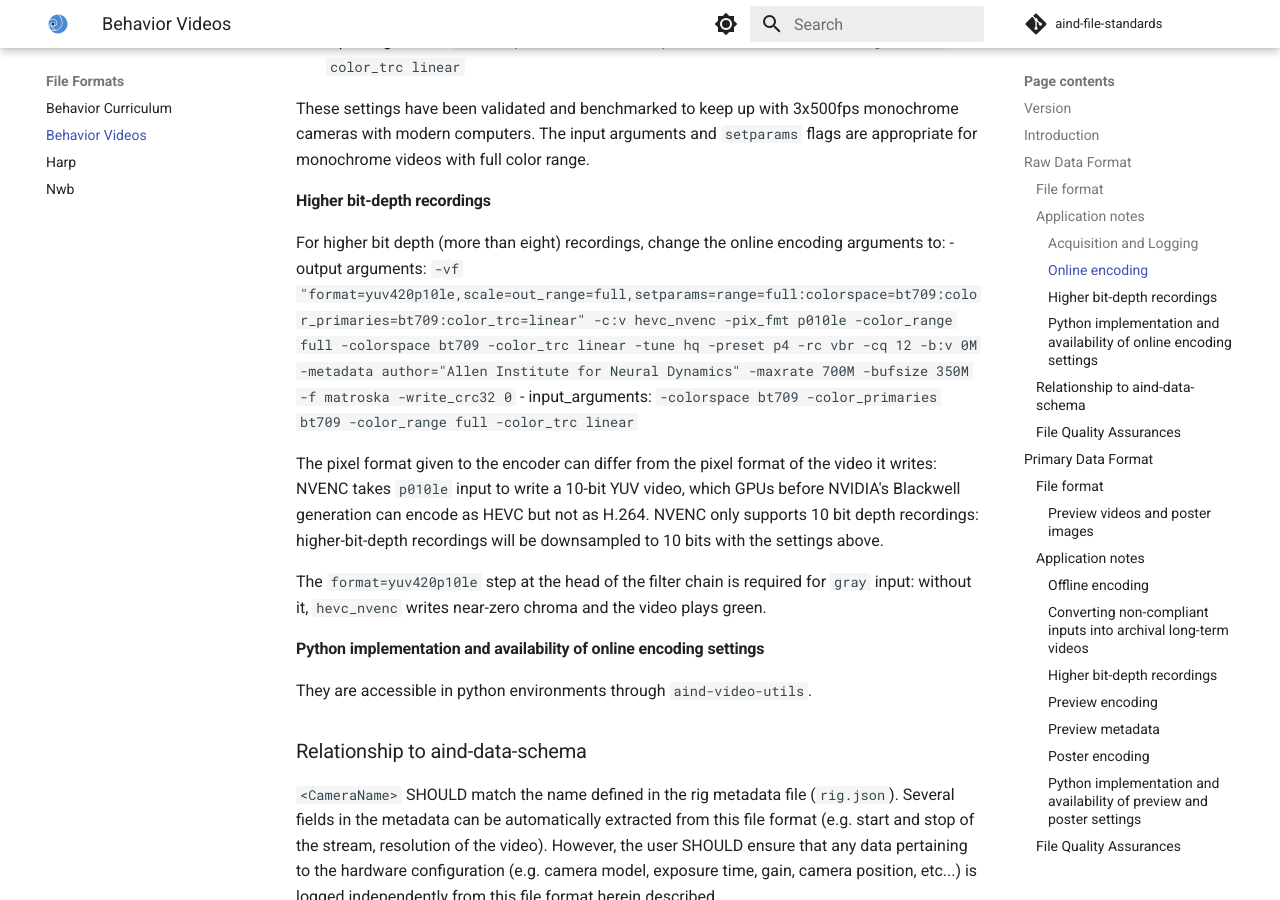
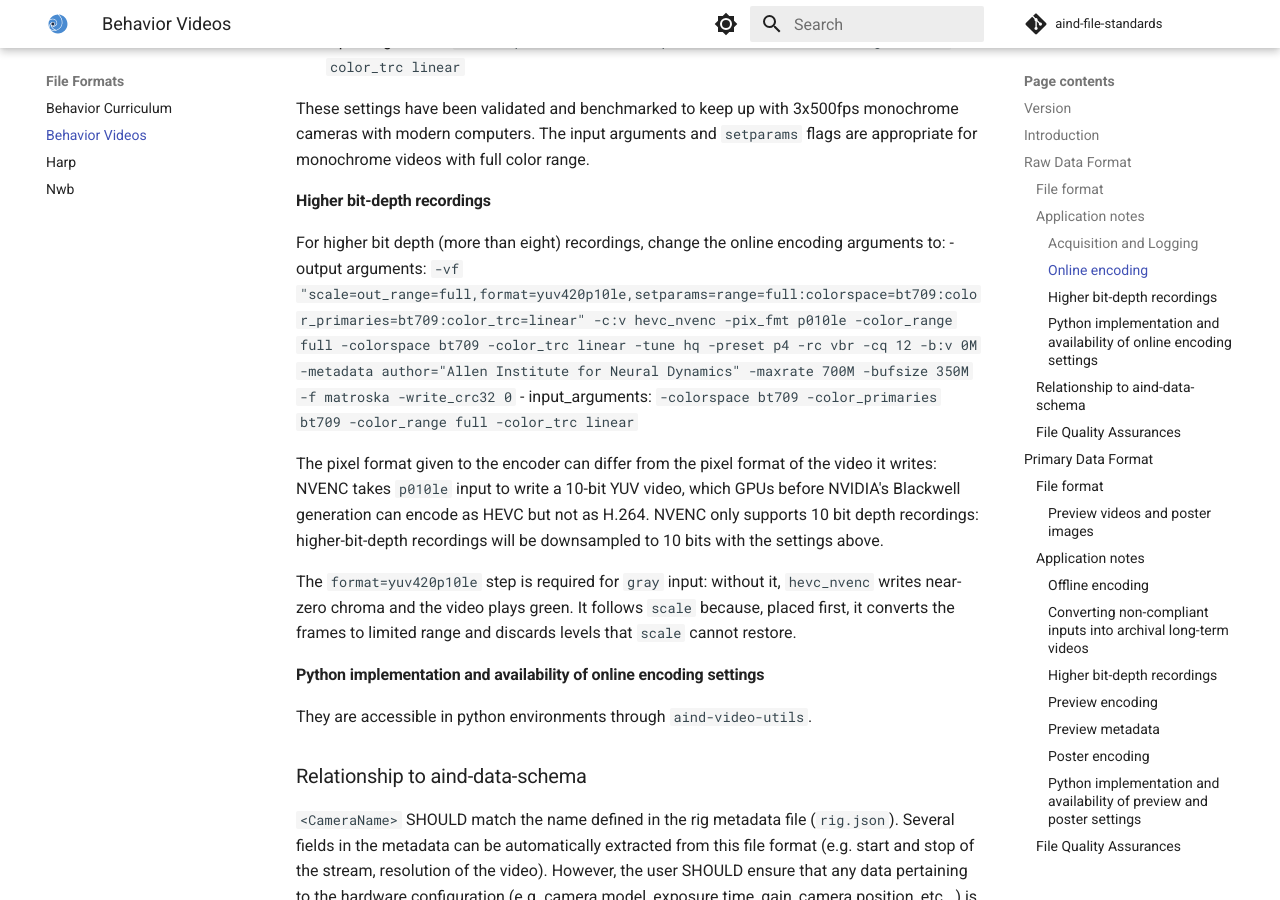
Before and after one commit to AllenNeuralDynamics/aind-file-standards, an MkDocs documentation site: the page built from docs/file_formats/behavior_videos.md, in a window 1280 px wide and 900 px high, scrolled down 3111 px. Built offline with MkDocs 1.6.1 and Material for MkDocs 9.7.7, drawn with Linux system fonts in a browser that asks for light colours; comment, search, counter and statistics services are not loaded.

Commit message:
fix: convert 10-bit online video to full range in one step
The 10-bit online chain ran format=yuv420p10le before scale, so ffmpeg's
automatic conversion wrote limited-range 10-bit and scale then stretched it
back to full range. That keeps 877 of the 1024 luma levels a 16-bit source
can fill, and leaves neutral chroma at 511. Placing the format step after
scale converts once, at full range, like the 8-bit chain, and still avoids
the near-zero chroma hevc_nvenc writes from gray input.

```diff
--- a/docs/file_formats/behavior_videos.md
+++ b/docs/file_formats/behavior_videos.md
@@ -104,12 +104,12 @@ These settings have been validated and benchmarked to keep up with 3x500fps mono
 #### Higher bit-depth recordings
 
 For higher bit depth (more than eight) recordings, change the online encoding arguments to:
-  - output arguments: `-vf "format=yuv420p10le,scale=out_range=full,setparams=range=full:colorspace=bt709:color_primaries=bt709:color_trc=linear" -c:v hevc_nvenc -pix_fmt p010le -color_range full -colorspace bt709 -color_trc linear -tune hq -preset p4 -rc vbr -cq 12 -b:v 0M -metadata author="Allen Institute for Neural Dynamics" -maxrate 700M -bufsize 350M -f matroska -write_crc32 0`
+  - output arguments: `-vf "scale=out_range=full,format=yuv420p10le,setparams=range=full:colorspace=bt709:color_primaries=bt709:color_trc=linear" -c:v hevc_nvenc -pix_fmt p010le -color_range full -colorspace bt709 -color_trc linear -tune hq -preset p4 -rc vbr -cq 12 -b:v 0M -metadata author="Allen Institute for Neural Dynamics" -maxrate 700M -bufsize 350M -f matroska -write_crc32 0`
   - input_arguments: `-colorspace bt709 -color_primaries bt709 -color_range full -color_trc linear`
 
 The pixel format given to the encoder can differ from the pixel format of the video it writes: NVENC takes `p010le` input to write a 10-bit YUV video, which GPUs before NVIDIA's Blackwell generation can encode as HEVC but not as H.264. NVENC only supports 10 bit depth recordings: higher-bit-depth recordings will be downsampled to 10 bits with the settings above.
 
-The `format=yuv420p10le` step at the head of the filter chain is required for `gray` input: without it, `hevc_nvenc` writes near-zero chroma and the video plays green.
+The `format=yuv420p10le` step is required for `gray` input: without it, `hevc_nvenc` writes near-zero chroma and the video plays green. It follows `scale` because, placed first, it converts the frames to limited range and discards levels that `scale` cannot restore.
 
 #### Python implementation and availability of online encoding settings
 
```
